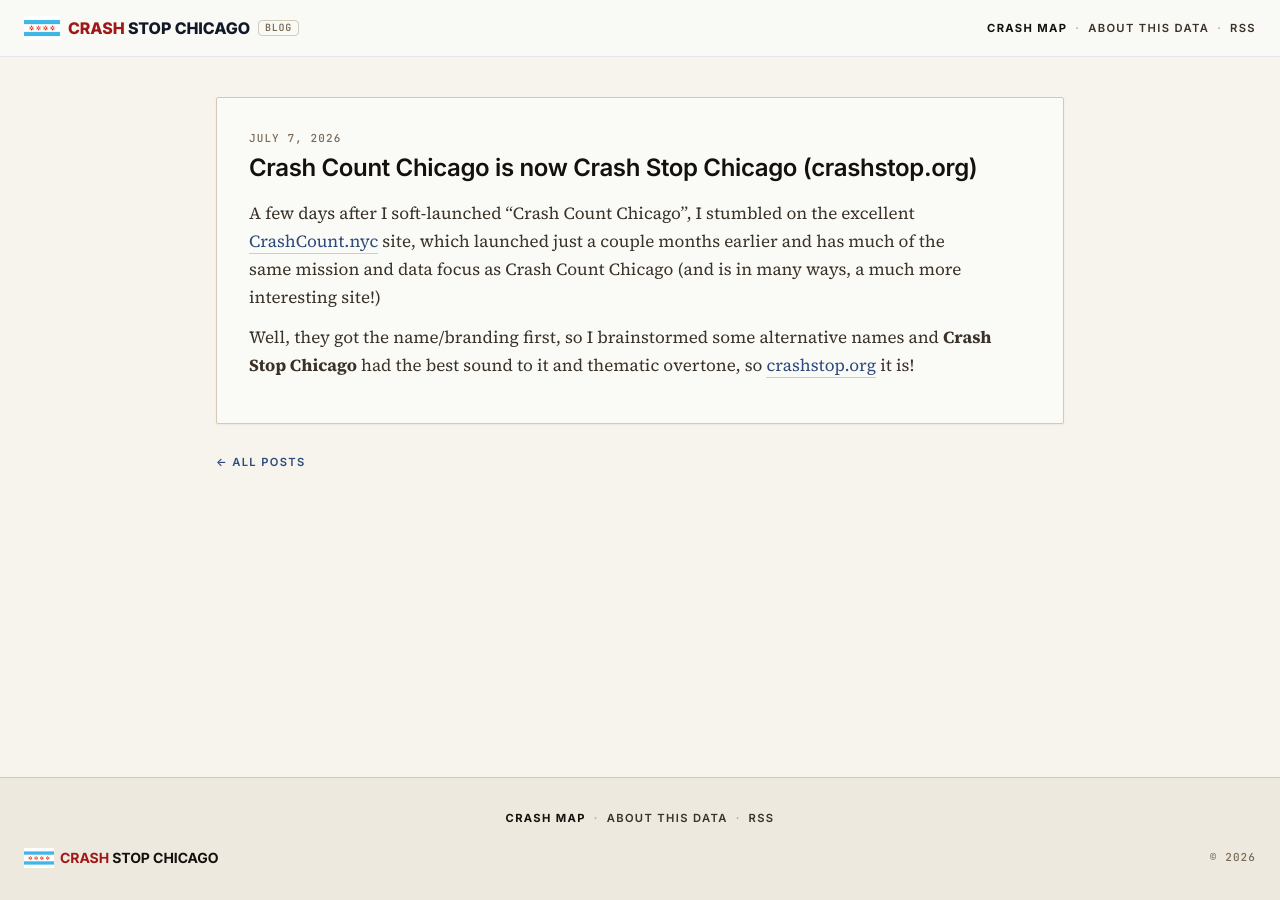
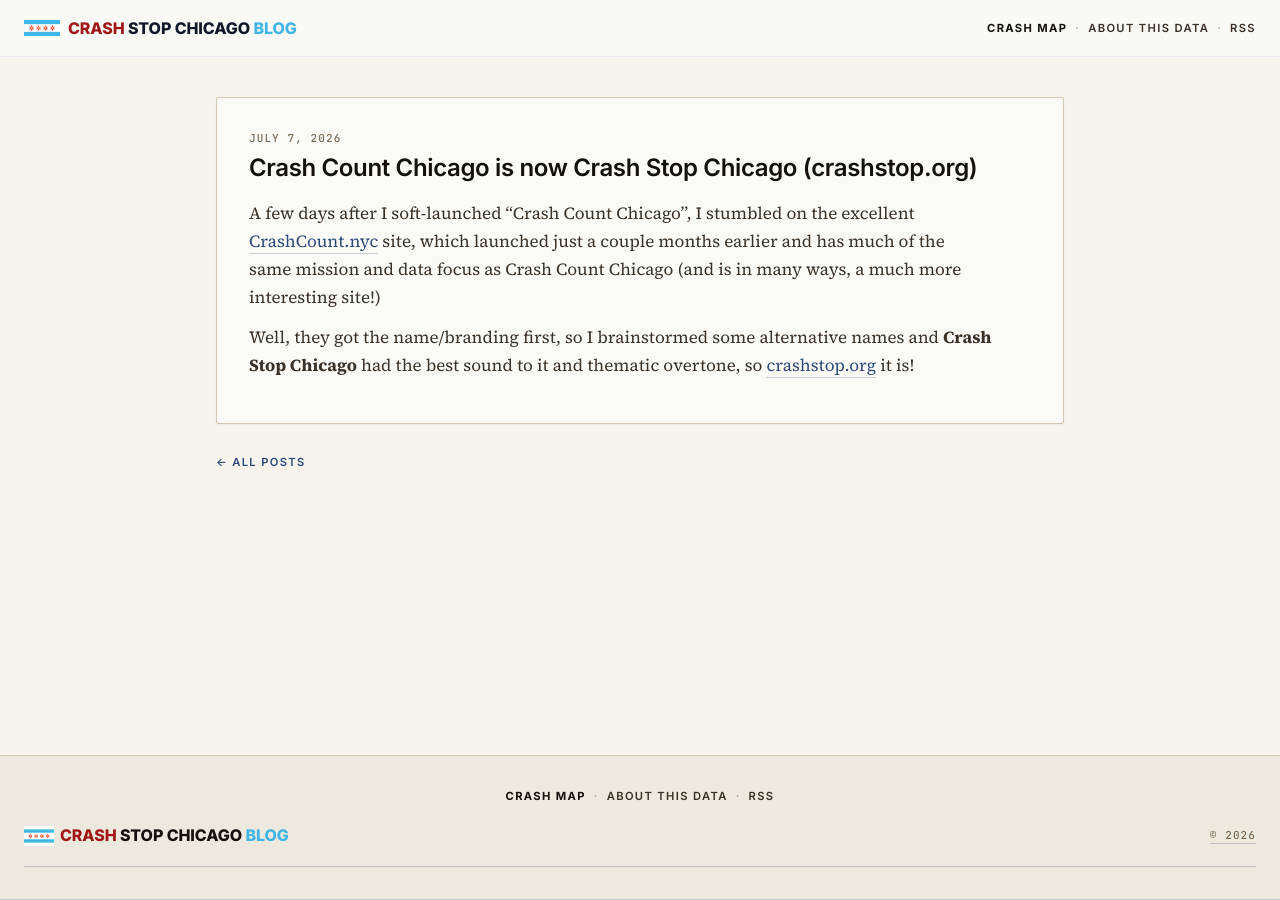
Before and after one commit to crashstop/blog.crashstop.org, a Jekyll site: the page built from _posts/2026-07-07-crashcount-org-is-now-crashstop-org.md, in a window 1280 px wide. Built offline with Jekyll 4.4.1, drawn with Linux system fonts in a browser that asks for light colours.

Commit message:
tweaked layout and logo

```diff
--- a/_layouts/default.html
+++ b/_layouts/default.html
@@ -27,8 +27,7 @@
           alt=""
           aria-hidden="true"
         >
-        <span class="brand-title"><em>Crash</em> Stop Chicago</span>
-        <span class="brand-badge">Blog</span>
+        <span class="brand-title"><em>Crash</em> Stop Chicago <span class="brand-subsite">Blog</span></span>
       </a>
       <nav class="site-nav" aria-label="Site navigation">
         <a href="https://crashstop.org/chicago/" class="nav-link important-link">Crash Map</a>
@@ -59,7 +58,9 @@
               aria-hidden="true"
             ></a>
           <span class="footer-title">
-            <a href="{{ '/' | relative_url }}"><em>Crash</em> Stop Chicago</a>
+            <a href="{{ '/' | relative_url }}">
+        <span class="brand-title"><em>Crash</em> Stop Chicago <span class="brand-subsite">Blog</span></span>
+
           </span>
         </div>
         <div class="footer-meta">
--- a/assets/css/main.css
+++ b/assets/css/main.css
@@ -159,17 +159,10 @@
   color: var(--color-fatal);
 }
 
-.brand-badge {
-  font-family: var(--font-mono);
-  font-size: 0.625rem;
-  font-weight: 600;
-  letter-spacing: 0.08em;
-  text-transform: uppercase;
-  color: var(--color-ink-muted);
-  border: 1px solid var(--color-rule);
-  border-radius: 0.25rem;
-  padding: 0.125rem 0.375rem;
-  line-height: 1;
+
+.brand-subsite{
+  font-weight: 800;
+  color: #41B6E6;
 }
 
 .site-nav {
```
